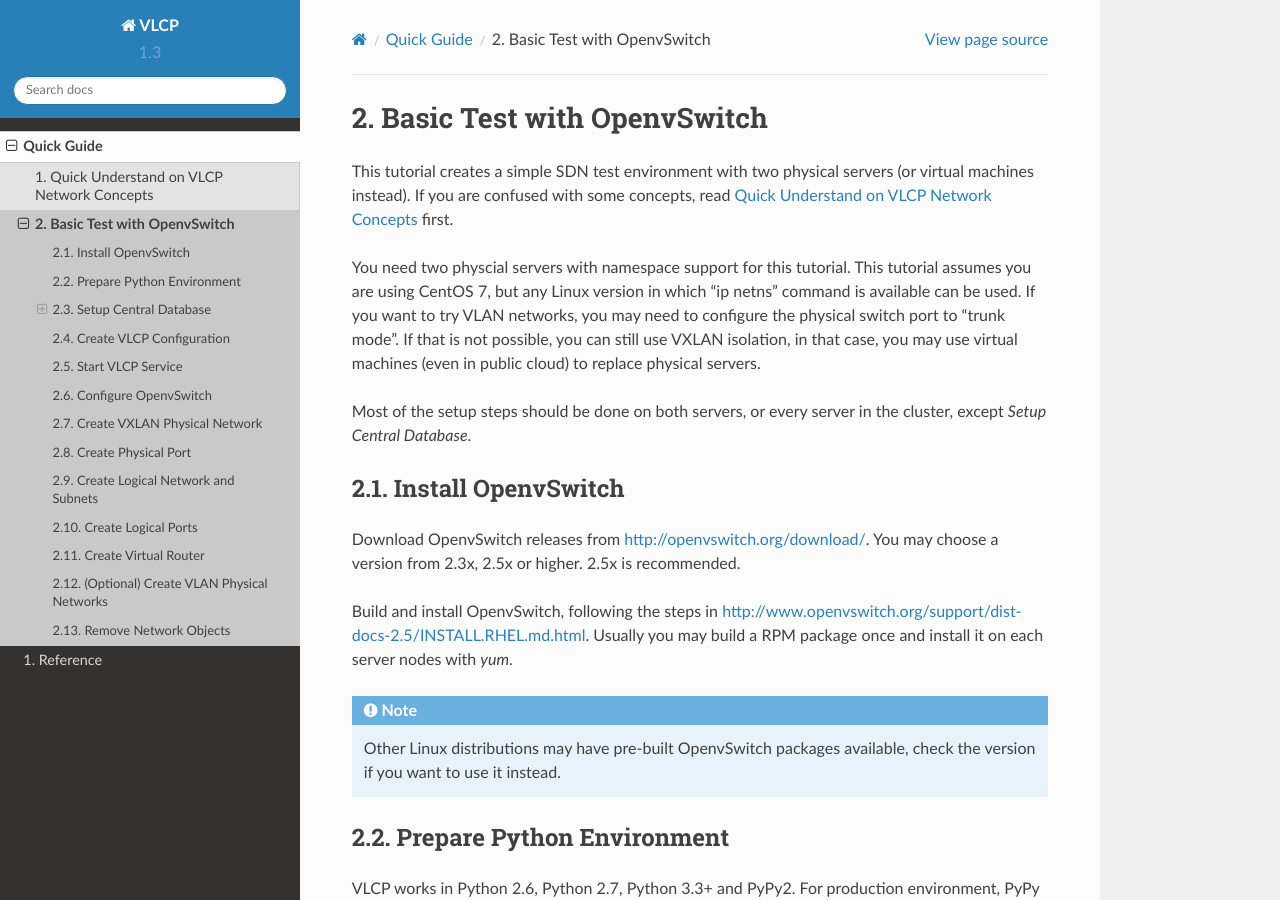
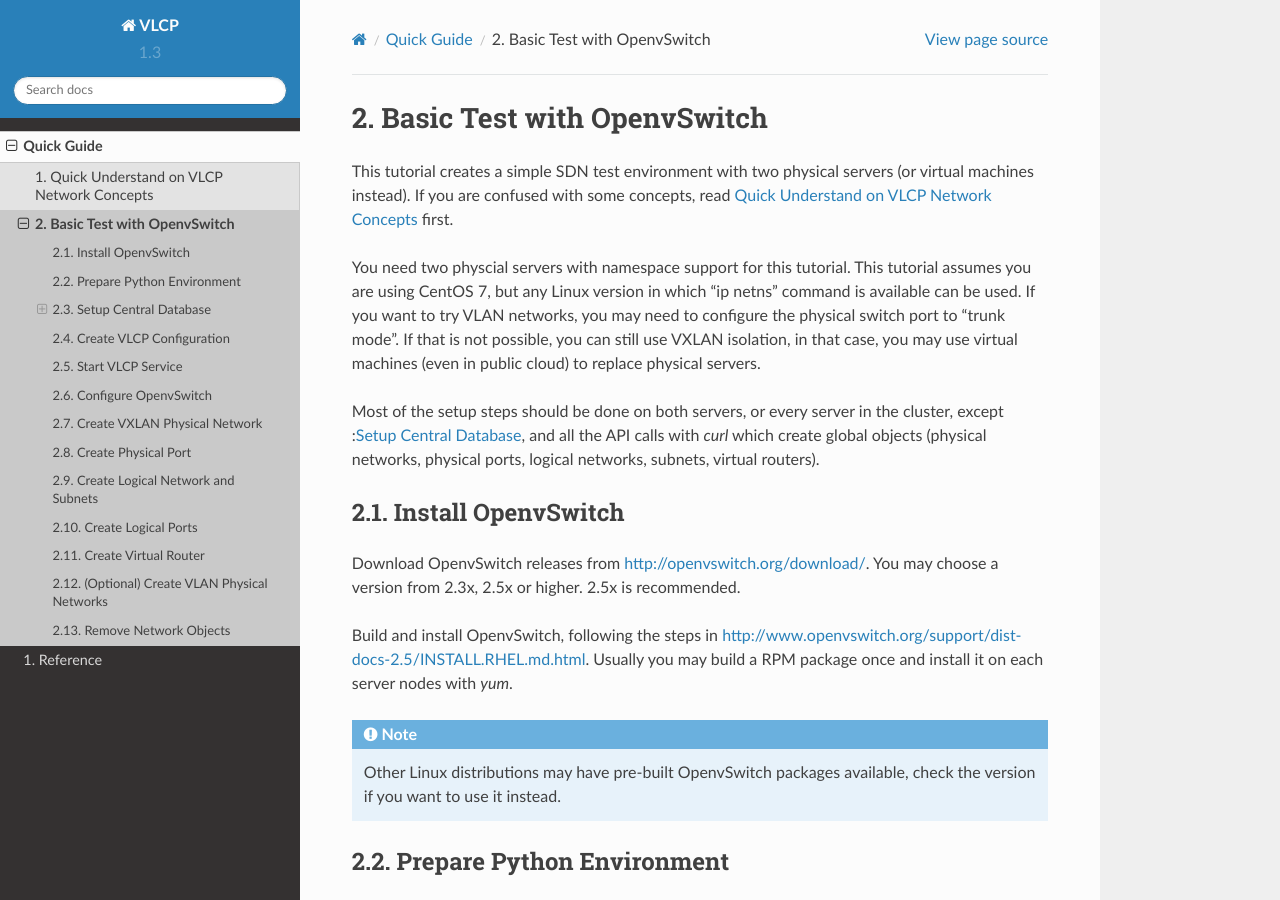
Before and after one commit to hubo1016/vlcp, a Sphinx documentation site: the page built from doc/source/ovstest.rst, in a window 1280 px wide and 900 px high. Built offline with Sphinx 7.4.7 and the Read the Docs theme 2.0.0, drawn with Linux system fonts in a browser that asks for light colours; pages that are not in the unit, such as notebooks, are missing from menus.

Commit message:
Document fixes

```diff
--- a/doc/source/ovstest.rst
+++ b/doc/source/ovstest.rst
@@ -13,7 +13,8 @@
 physical servers.
 
 Most of the setup steps should be done on both servers, or every server in the cluster, except
-*Setup Central Database*.
+::ref:`centraldatabase`, and all the API calls with *curl* which create global objects (physical networks,
+physical ports, logical networks, subnets, virtual routers).
 
 .. _installovs:
 
--- a/doc/source/quickguide.rst
+++ b/doc/source/quickguide.rst
@@ -6,7 +6,7 @@
 :ref:`developer` for architecture explanations and developing guides, and :ref:`reference` for module indexing.
 
 .. toctree::
-   :maxdepth: 2
+   :maxdepth: 1
    :numbered:
 
    quickunderstand
```
